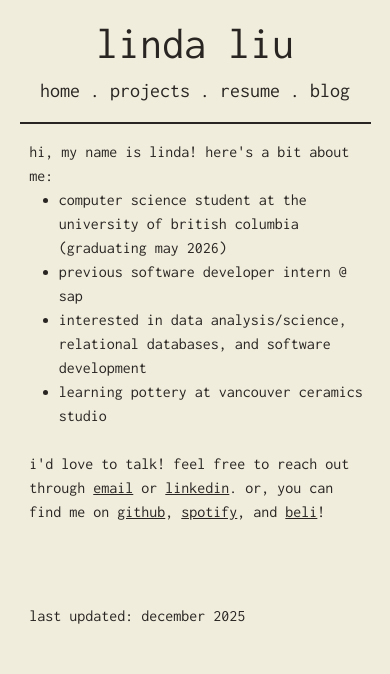
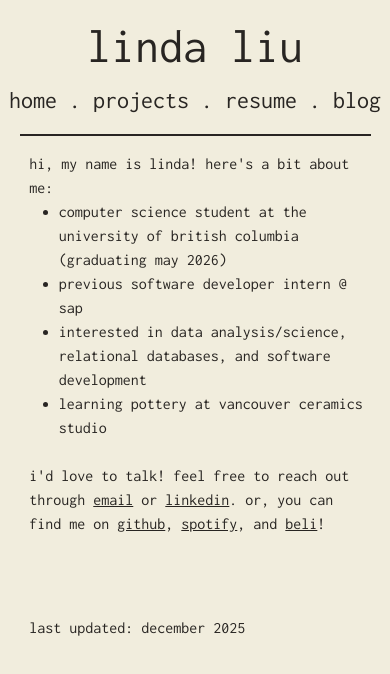
Before and after one commit to lindaliu1/lindaliu1.github.io, a Next.js app: page / in a window 390 px wide. Shown: the top 674 px of the page. Built offline with nearby package versions, Linux system fonts and the light colour scheme.

Commit message:
change mobile css

```diff
--- a/app/globals.css
+++ b/app/globals.css
@@ -73,14 +73,6 @@ li {
 
 /* mobile */
 @media (max-width: 600px) {
-  h1 {
-    font-size: 2.75rem;
-  }
-
-  h2 {
-    font-size: 1.25rem;
-  }
-
   p {
     width: 85%;
   }
```
